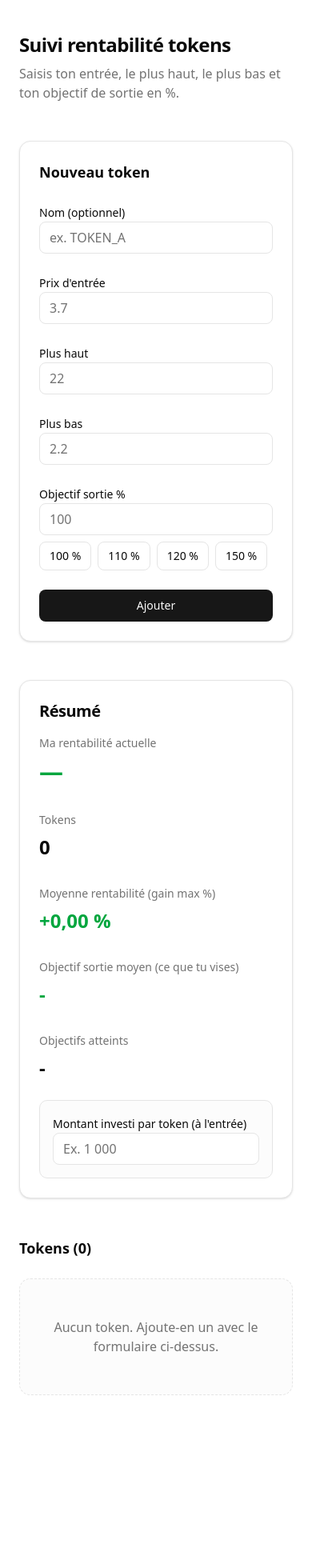
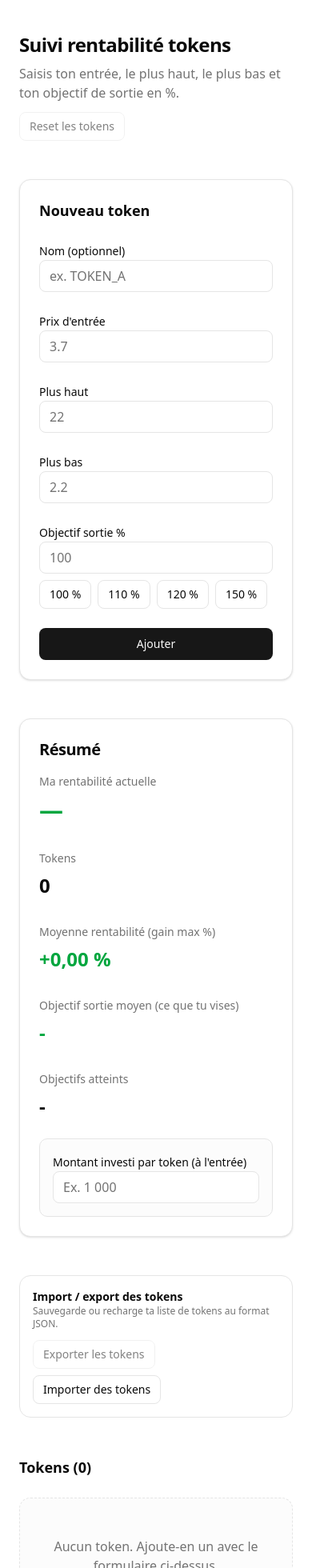
Before and after one commit to Tristan-stack/stat-tracker, a Next.js app: page / in a window 390 px wide. Shown: the top 1960 px of the page at 80% size. Before the commit the page ends 1784 px from the top, so only its background shows below. Built offline with nearby package versions, Linux system fonts and the light colour scheme.

Commit message:
ajout simulateur

```diff
--- a/app/page.tsx
+++ b/app/page.tsx
@@ -4,6 +4,8 @@ import { useState, useEffect, useCallback } from 'react';
 import { TokenForm } from '@/components/TokenForm';
 import { TokenTable } from '@/components/TokenTable';
 import { StatsSummary } from '@/components/StatsSummary';
+import { TokenImportExport } from '@/components/TokenImportExport';
+import { Button } from '@/components/ui/button';
 import { getStoredTokens, saveTokens } from '@/lib/storage';
 import { getTokenWithMetrics } from '@/lib/token-calculations';
 import type { Token } from '@/types/token';
@@ -47,18 +49,33 @@ export default function Home() {
   return (
     <div className="min-h-screen bg-background">
       <div className="mx-auto max-w-6xl space-y-12 p-6 py-10 sm:p-8 lg:py-14">
-        <header className="space-y-2">
+        <header className="flex flex-col gap-3 sm:flex-row sm:items-center sm:justify-between">
+          <div className="space-y-2">
             <h1 className="text-2xl font-bold tracking-tight sm:text-3xl">
               Suivi rentabilité tokens
             </h1>
             <p className="text-muted-foreground">
               Saisis ton entrée, le plus haut, le plus bas et ton objectif de sortie en %.
             </p>
+          </div>
+          <div className="flex flex-wrap gap-2">
+            <Button
+              type="button"
+              variant="outline"
+              size="sm"
+              onClick={() => setTokens([])}
+              disabled={tokens.length === 0}
+            >
+              Reset les tokens
+            </Button>
+          </div>
         </header>
 
         <TokenForm onAdd={handleAdd} />
 
         <StatsSummary tokens={tokens} />
+
+        <TokenImportExport tokens={tokens} onImport={setTokens} />
 
         <section className="space-y-6">
           <h2 className="text-lg font-semibold">Tokens ({tokens.length})</h2>
--- a/components/StatsSummary.tsx
+++ b/components/StatsSummary.tsx
@@ -156,8 +156,16 @@ export function StatsSummary({ tokens }: StatsSummaryProps) {
                   <span className="font-semibold">{formatNum(investedTotal, 2)}</span>
                 </p>
                 <p className="text-sm">
-                  Gain total:{' '}
-                  <span className="font-semibold">{formatNum(totals.target, 2)}</span>
+                  Montant final:{' '}
+                  <span className="font-semibold">
+                    {formatNum(investedTotal + totals.target, 2)}
+                  </span>
+                </p>
+                <p className="text-sm">
+                  Bénéfice total:{' '}
+                  <span className="font-semibold">
+                    {formatNum(totals.target, 2)}
+                  </span>
                 </p>
               </div>
               <div className="space-y-1.5">
--- /dev/null
+++ b/components/TokenImportExport.tsx
@@ -0,0 +1,104 @@
+'use client';
+
+import { useCallback, useRef } from 'react';
+import { Button } from '@/components/ui/button';
+import type { Token } from '@/types/token';
+
+export interface TokenImportExportProps {
+  tokens: Token[];
+  onImport: (tokens: Token[]) => void;
+}
+
+export function TokenImportExport({ tokens, onImport }: TokenImportExportProps) {
+  const fileInputRef = useRef<HTMLInputElement | null>(null);
+
+  const handleExport = useCallback(() => {
+    if (tokens.length === 0) return;
+    const blob = new Blob([JSON.stringify(tokens, null, 2)], {
+      type: 'application/json',
+    });
+    const url = URL.createObjectURL(blob);
+    const link = document.createElement('a');
+    const now = new Date()
+      .toISOString()
+      .replace(/[:]/g, '-')
+      .replace(/\.\d{3}Z$/, '');
+    link.href = url;
+    link.download = `tokens-${now}.json`;
+    document.body.appendChild(link);
+    link.click();
+    document.body.removeChild(link);
+    URL.revokeObjectURL(url);
+  }, [tokens]);
+
+  const handleFileChange: React.ChangeEventHandler<HTMLInputElement> = useCallback(
+    (event) => {
+      const file = event.target.files?.[0];
+      if (!file) return;
+      const reader = new FileReader();
+      reader.onload = () => {
+        try {
+          const parsed = JSON.parse(String(reader.result)) as unknown;
+          if (!Array.isArray(parsed)) return;
+          const cleaned: Token[] = parsed
+            .filter((item): item is Token => {
+              if (typeof item !== 'object' || item === null) return false;
+              const candidate = item as Token;
+              return (
+                typeof candidate.id === 'string' &&
+                typeof candidate.name === 'string' &&
+                typeof candidate.entryPrice === 'number' &&
+                typeof candidate.high === 'number' &&
+                typeof candidate.low === 'number' &&
+                typeof candidate.targetExitPercent === 'number'
+              );
+            })
+            .map((token) => ({
+              ...token,
+              id: token.id || crypto.randomUUID(),
+            }));
+          if (cleaned.length === 0) return;
+          onImport(cleaned);
+        } catch {
+          // ignore invalid files
+        } finally {
+          if (fileInputRef.current) {
+            fileInputRef.current.value = '';
+          }
+        }
+      };
+      reader.readAsText(file);
+    },
+    [onImport]
+  );
+
+  const triggerImport = useCallback(() => {
+    fileInputRef.current?.click();
+  }, []);
+
+  return (
+    <section className="flex flex-col gap-3 rounded-xl border bg-card p-4 sm:flex-row sm:items-center sm:justify-between sm:p-5">
+      <div>
+        <h2 className="text-sm font-semibold">Import / export des tokens</h2>
+        <p className="text-xs text-muted-foreground">
+          Sauvegarde ou recharge ta liste de tokens au format JSON.
+        </p>
+      </div>
+      <div className="flex flex-wrap gap-2">
+        <Button type="button" variant="outline" size="sm" onClick={handleExport} disabled={tokens.length === 0}>
+          Exporter les tokens
+        </Button>
+        <input
+          ref={fileInputRef}
+          type="file"
+          accept="application/json"
+          className="hidden"
+          onChange={handleFileChange}
+        />
+        <Button type="button" variant="outline" size="sm" onClick={triggerImport}>
+          Importer des tokens
+        </Button>
+      </div>
+    </section>
+  );
+}
```
Lines whose indentation alone changed are shown as unchanged.
